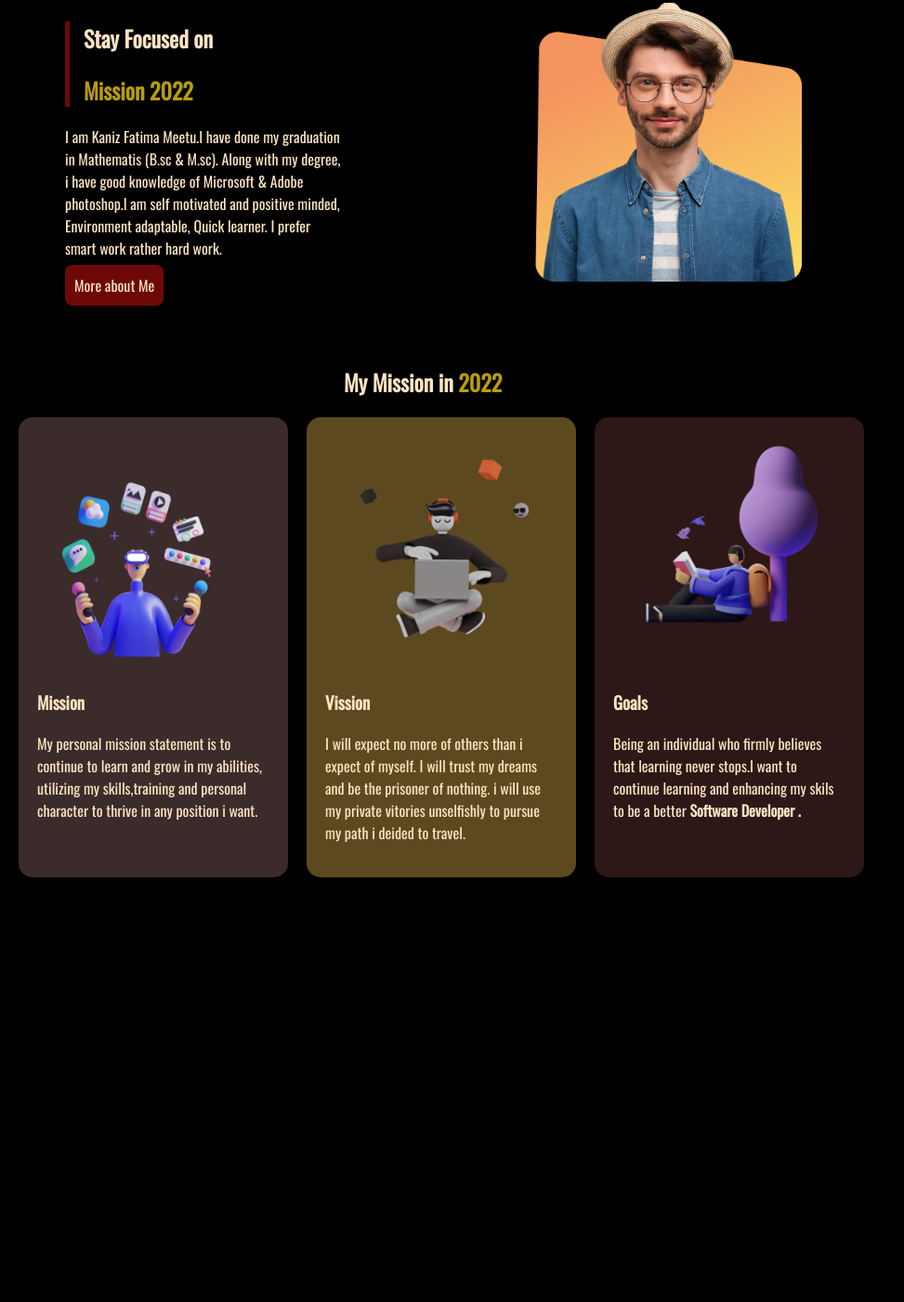
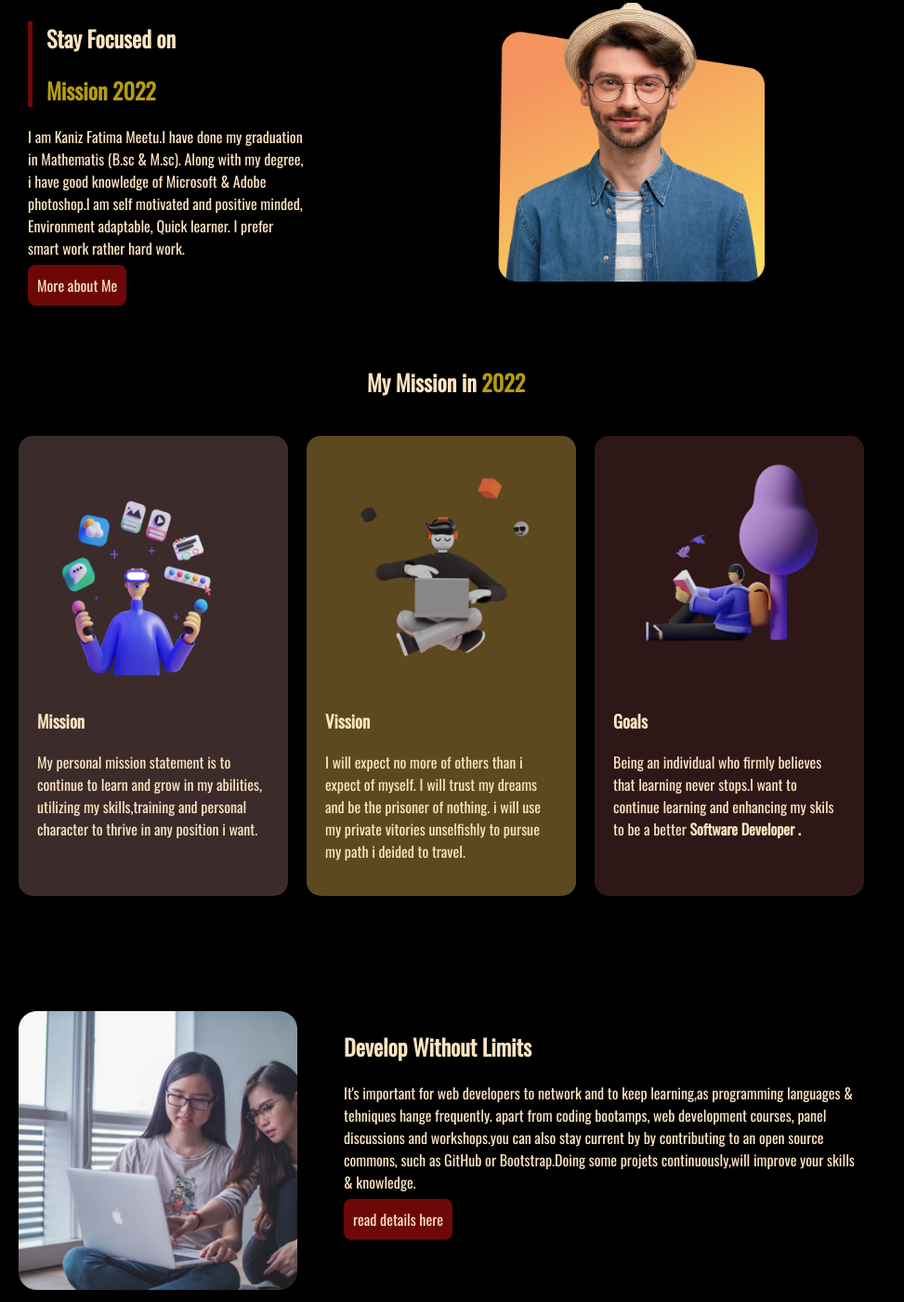
Before and after one commit to KanizFatimaMitu/assingment-01, a plain HTML site: page index.html in a window 1280 px wide. Shown: the part 5-1406 px from the top of the page at 93% size, without its empty margins (0-973 px from the left). Before the commit the page ends 957 px from the top, so only its background shows below. Drawn offline with nearby package versions, Linux system fonts and the light colour scheme; a web font is replaced by a local one.

Commit message:
third part of assingment done

```diff
--- a/index.html
+++ b/index.html
@@ -34,21 +34,30 @@
 <section>
     <div class="decor2">
         <img class="pic2" src="illustrators/illustrator-1.png" alt="">
-        <h3 class="ass3">Mission</h3>
+        <h3>Mission</h3>
         <p>My personal mission statement is to continue to learn and grow in my abilities, utilizing my skills,training and personal character to thrive in any position i want.</p>
     </div>
     <div class="decor3">
         <img class="pic2" src="illustrators/illustrator-2.png" alt="">
-        <h3 class="ass3">Vission</h3>
+        <h3>Vission</h3>
         <p>I will expect no more of others than i expect of myself. I will trust my dreams and be the prisoner of nothing. i will use my private vitories unselfishly to pursue my path i deided to travel. </p>
     </div>
     <div class="decor4">
         <img class="pic2" src="illustrators/illustrator-3.png" alt="">
-        <h3 class="ass3">Goals</h3>
+        <h3>Goals</h3>
         <p>Being an individual who firmly believes that learning never stops.I want to continue learning and enhancing my skils to be a better <strong>Software Developer .</strong> </p>
     </div>
 </section>
-
-
+<br>
+<section>
+    <div>
+        <img class="decor5" src="pictures/coding.png" alt="">
+    </div>
+    <div class="decor6">
+        <h1>Develop Without Limits</h1>
+        <p>It's important for web developers to network and to keep learning,as programming languages & tehniques hange frequently. apart from coding bootamps, web development courses, panel discussions and workshops.you can also stay current by by contributing to an open source commons, such as GitHub or Bootstrap.Doing some projets continuously,will improve your skills & knowledge. </p>
+        <a target="_blank" class="ass3" href="https://brainstation.io/career-guides/how-to-become-a-web-developer">read details here</a>
+    </div>
+</section>
 </body>
 </html>
--- a/style.css
+++ b/style.css
@@ -33,6 +33,18 @@ section{
     background-color:rgb(46, 23, 23);
     border-radius: 15px;
 }
+.decor5{
+    width: 300px;
+    height: 300px;
+    padding-right: 50px;
+    padding-top: 100px;
+}
+.decor6{
+    width: 550px;
+    height: 300px;
+    text-align: left;
+    padding-top: 100px;
+}
 .pic1{
     height: 300px;
     width: 300px;
@@ -40,6 +52,11 @@ section{
 .pic2{
     width: 250px;
     height: 250px;
+}
+.pic3{
+    width: 250px;
+    height: 250px;
+    padding: 50px 5px;
 }
 .ass1{
     color: rgb(184, 157, 9);
@@ -51,17 +68,24 @@ section{
     padding: 10px 10px;
     border-radius: 8px;
 }
-
+.ass3{
+    text-decoration: none;
+    color: rgb(252, 228, 193);
+    background-color: rgb(110, 8, 8);
+    padding: 10px 10px;
+    border-radius: 8px;
+}
 .miss1{
     width: 300px;
     padding-right: 100px;
-    padding-left: 50px;
+    padding-left: 10px;
 }
 .miss2{
     padding-left: 100px;
-    padding-right: 50px;
+    padding-right: 10px;
 }
 .miss3{
-    margin-left: 350px;
+    margin-left: 375px;
     padding-top: 30px;
+    padding-bottom: 20px;
 }
```
